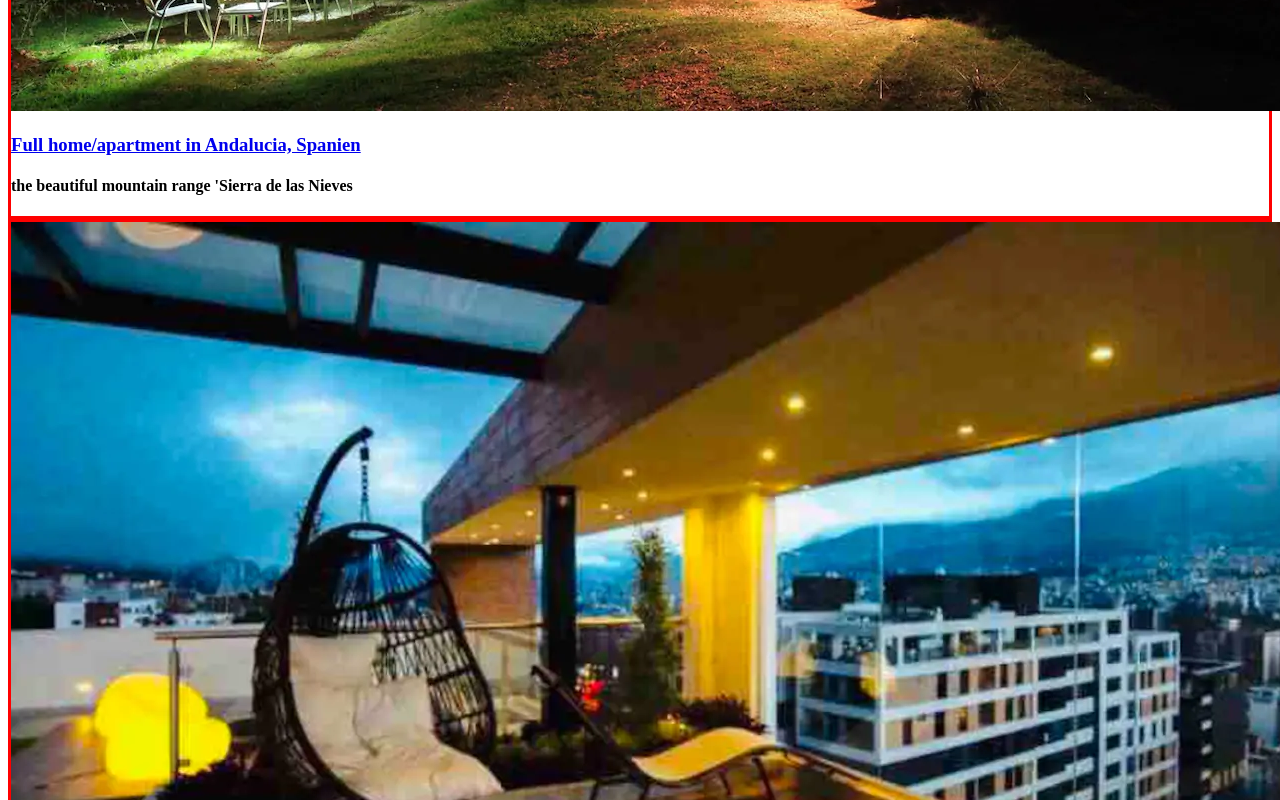
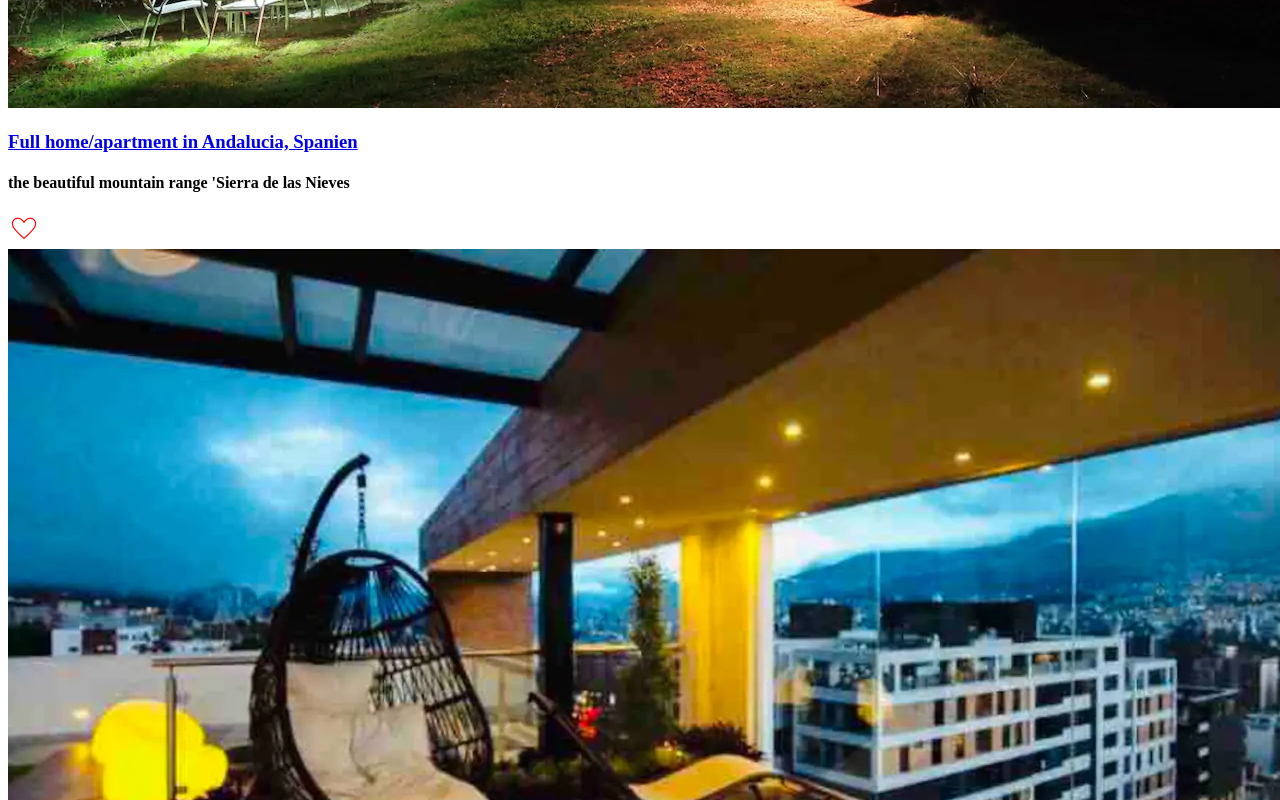
Before and after one commit to rts-cmk-wu09/dynamisk-web-query-strings-hassan-kalo, a plain HTML site: page index.html in a window 1280 px wide. Shown: the part 860-1660 px from the top of the page. Drawn offline with nearby package versions, Linux system fonts and the light colour scheme.

Commit message:
add like btn

```diff
--- a/index.html
+++ b/index.html
@@ -5,6 +5,7 @@
     <meta http-equiv="X-UA-Compatible" content="IE=edge">
     <meta name="viewport" content="width=device-width, initial-scale=1.0">
     <title>Document</title>
+    <link rel="stylesheet" href="https://fonts.googleapis.com/css2?family=Material+Symbols+Outlined:opsz,wght,FILL,GRAD@20..48,100..700,0..1,-50..200" />
     <link rel="stylesheet" href="style.css">
     <script src="index.js" defer></script>
 </head>
--- a/index.js
+++ b/index.js
@@ -1,27 +1,51 @@
 //.then(response=>response.json())
-const wrapper = document.createElement('div')
-wrapper.classList.add('wrapper')
-document.body.append(wrapper)
 
+const wrapper = document.createElement("div");
+wrapper.classList.add("wrapper");
+document.body.append(wrapper);
 
-fetch('data/destinations.json')
-  .then(response => response.json())
-  .then(data => {
-        for (let i = 0; i < data.destinations.length; i++) {
-            const img = document.createElement('img')
-            img.src = data.destinations[i].image
-            img.alt = data.destinations[i].title
-            const h3 = document.createElement('h3')
-            const a = document.createElement('a')
-            a.innerText = data.destinations[i].title
-            a.href = `destination.html?id=${data.destinations[i].id}`
-            h3.append(a)
-            const h4 = document.createElement('h4')
-            h4.innerText = data.destinations[i].subtitle
-            const div = document.createElement('div')
-            div.classList.add('appartment')
-            div.append(img,h3,h4)
-            wrapper.append(div)
-        }}
-    )
-  .catch(error => console.error(error))
+fetch("data/destinations.json")
+  .then((response) => response.json())
+  .then((data) => {
+    for (let i = 0; i < data.destinations.length; i++) {
+      const img = document.createElement("img");
+      img.src = data.destinations[i].image;
+      img.alt = data.destinations[i].title;
+      const h3 = document.createElement("h3");
+      const a = document.createElement("a");
+      a.innerText = data.destinations[i].title;
+      a.href = `destination.html?id=${data.destinations[i].id}`;
+      h3.append(a);
+      const h4 = document.createElement("h4");
+      h4.innerText = data.destinations[i].subtitle;
+      const div = document.createElement("div");
+      div.id = 'appartment' + data.destinations[i].id;
+      div.dataset.favorite = localStorage.getItem('appartment' + data.destinations[i].id) || 0;
+      div.classList.add("appartment");
+      const likeBtn = document.createElement('span')
+      likeBtn.classList.add('like-btn')
+      likeBtn.classList.add('material-symbols-outlined')
+      likeBtn.innerText = 'favorite'
+      likeBtn.style.fontVariationSettings = `'FILL' ${localStorage.getItem('appartment' + data.destinations[i].id) || 0}, 'wght' 100, 'GRAD' 200, 'opsz' 48`;
+      //likeBtn.innerText = localStorage.getItem('appartment' + data.destinations[i].id) || likeIcon;
+      likeBtn.addEventListener('click',likeBtnFunc)
+      div.append(img, h3, h4,likeBtn);
+      wrapper.append(div);
+    }
+  })
+  .catch((error) => console.error(error));
+
+  function likeBtnFunc(){
+
+    if(localStorage.getItem(this.parentNode.id) == null || localStorage.getItem(this.parentNode.id) == 0){
+      //this.innerText = likedIcon
+      localStorage.setItem(this.parentNode.id,1)
+      this.style.fontVariationSettings = "'FILL' 1, 'wght' 100, 'GRAD' 200, 'opsz' 48";
+    }
+    else{
+      //this.innerText = likeIcon
+      localStorage.setItem(this.parentNode.id,0)
+      this.style.fontVariationSettings = "'FILL' 0, 'wght' 100, 'GRAD' 200, 'opsz' 48";
+    }
+
+  }
--- a/style.css
+++ b/style.css
@@ -1,3 +1,18 @@
-.appartment{
+/* .appartment{
     border: 3px solid red;
+} */
+
+.like-btn{
+    font-size: xx-large;
+    cursor: pointer;
+    user-select: none;
 }
+
+.material-symbols-outlined {
+    color: red;
+  font-variation-settings:
+  'FILL' 0,
+  'wght' 100,
+  'GRAD' 200,
+  'opsz' 48
+}
```
Also changed, not shown: detination.js (+51 -28 lines), index copy.js (added, +27 -0 lines).
